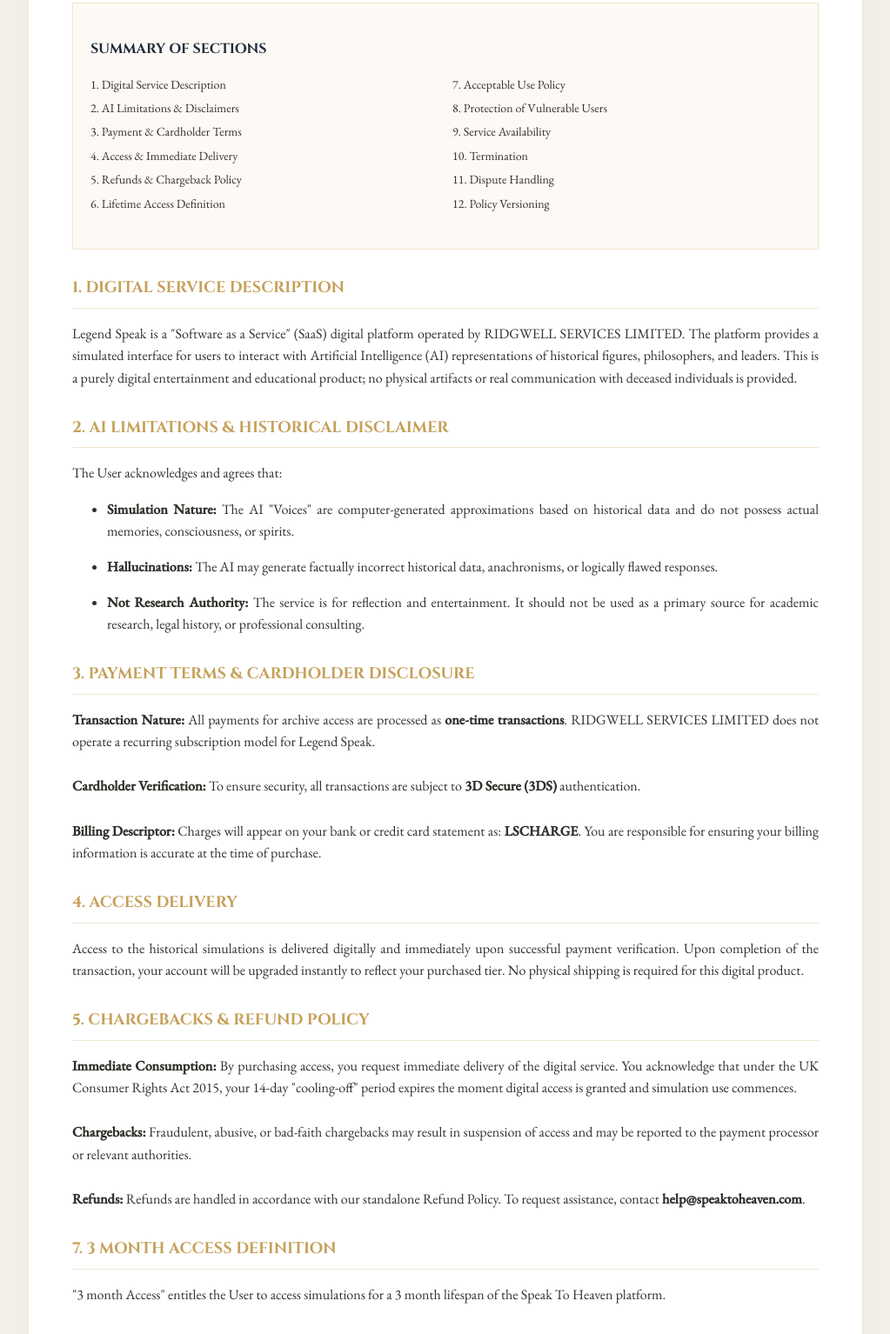
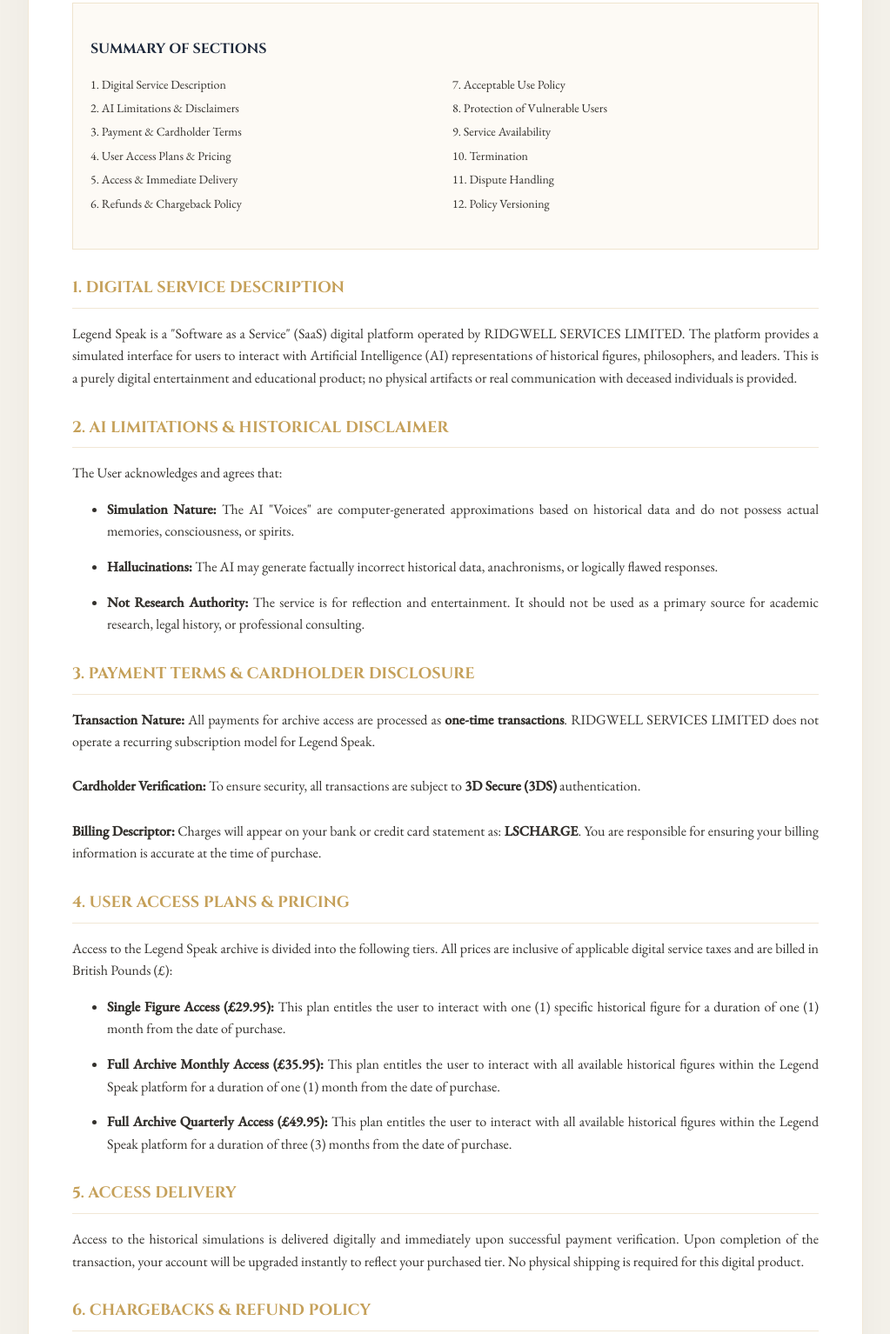
Before and after one commit to MarkvanStratum/legendspeak, a website: page public/terms-and-conditions.html in a window 1280 px wide. Shown: the part 488-2022 px from the top of the page at 87% size, without its empty margins (128-1151 px from the left). Drawn offline with nearby package versions, Linux system fonts and the light colour scheme.

Commit message:
Add files via upload

```diff
--- a/public/terms-and-conditions.html
+++ b/public/terms-and-conditions.html
@@ -98,7 +98,7 @@
 
     <main class="content-card">
       <h1>Master Terms of Service & End User Agreement</h1>
-      <p class="last-updated">Document Version: 2.0.1 (Last Updated: May 8, 2026)</p>
+      <p class="last-updated">Document Version: 2.1.0 (Last Updated: May 13, 2026)</p>
 
       <div class="legal-notice">
         SAFEGUARD NOTICE: THIS DOCUMENT CONTAINS BINDING PROVISIONS REGARDING DIGITAL DELIVERY, FINANCIAL DISCLOSURES, AND DISPUTE RESOLUTION. BY PURCHASING ACCESS TO THE ARCHIVE, YOU EXPRESSLY AGREE TO THESE TERMS.
@@ -110,9 +110,9 @@
             <li>1. Digital Service Description</li>
             <li>2. AI Limitations & Disclaimers</li>
             <li>3. Payment & Cardholder Terms</li>
-            <li>4. Access & Immediate Delivery</li>
-            <li>5. Refunds & Chargeback Policy</li>
-            <li>6. Lifetime Access Definition</li>
+            <li>4. User Access Plans & Pricing</li>
+            <li>5. Access & Immediate Delivery</li>
+            <li>6. Refunds & Chargeback Policy</li>
             <li>7. Acceptable Use Policy</li>
             <li>8. Protection of Vulnerable Users</li>
             <li>9. Service Availability</li>
@@ -141,18 +141,23 @@
       <br><br>
       <strong>Billing Descriptor:</strong> Charges will appear on your bank or credit card statement as: <b>LSCHARGE</b>. You are responsible for ensuring your billing information is accurate at the time of purchase.</p>
 
-      <h2>4. Access Delivery</h2>
+      <h2>4. User Access Plans & Pricing</h2>
+      <p>Access to the Legend Speak archive is divided into the following tiers. All prices are inclusive of applicable digital service taxes and are billed in British Pounds (£):</p>
+      <ul>
+          <li><strong>Single Figure Access (£29.95):</strong> This plan entitles the user to interact with one (1) specific historical figure for a duration of one (1) month from the date of purchase.</li>
+          <li><strong>Full Archive Monthly Access (£35.95):</strong> This plan entitles the user to interact with all available historical figures within the Legend Speak platform for a duration of one (1) month from the date of purchase.</li>
+          <li><strong>Full Archive Quarterly Access (£49.95):</strong> This plan entitles the user to interact with all available historical figures within the Legend Speak platform for a duration of three (3) months from the date of purchase.</li>
+      </ul>
+
+      <h2>5. Access Delivery</h2>
       <p>Access to the historical simulations is delivered digitally and immediately upon successful payment verification. Upon completion of the transaction, your account will be upgraded instantly to reflect your purchased tier. No physical shipping is required for this digital product.</p>
 
-      <h2>5. Chargebacks & Refund Policy</h2>
+      <h2>6. Chargebacks & Refund Policy</h2>
       <p><strong>Immediate Consumption:</strong> By purchasing access, you request immediate delivery of the digital service. You acknowledge that under the UK Consumer Rights Act 2015, your 14-day "cooling-off" period expires the moment digital access is granted and simulation use commences.
       <br><br>
       <strong>Chargebacks:</strong> Fraudulent, abusive, or bad-faith chargebacks may result in suspension of access and may be reported to the payment processor or relevant authorities.
       <br><br>
       <strong>Refunds:</strong> Refunds are handled in accordance with our standalone Refund Policy. To request assistance, contact <strong>help@speaktoheaven.com</strong>.</p>
-
-      <h2>7. 3 month Access Definition</h2>
-      <p>"3 month Access" entitles the User to access simulations for a 3 month lifespan of the Speak To Heaven platform.</p>
 
       <h2>7. Acceptable Use Policy</h2>
       <p>Users are strictly prohibited from:
```
